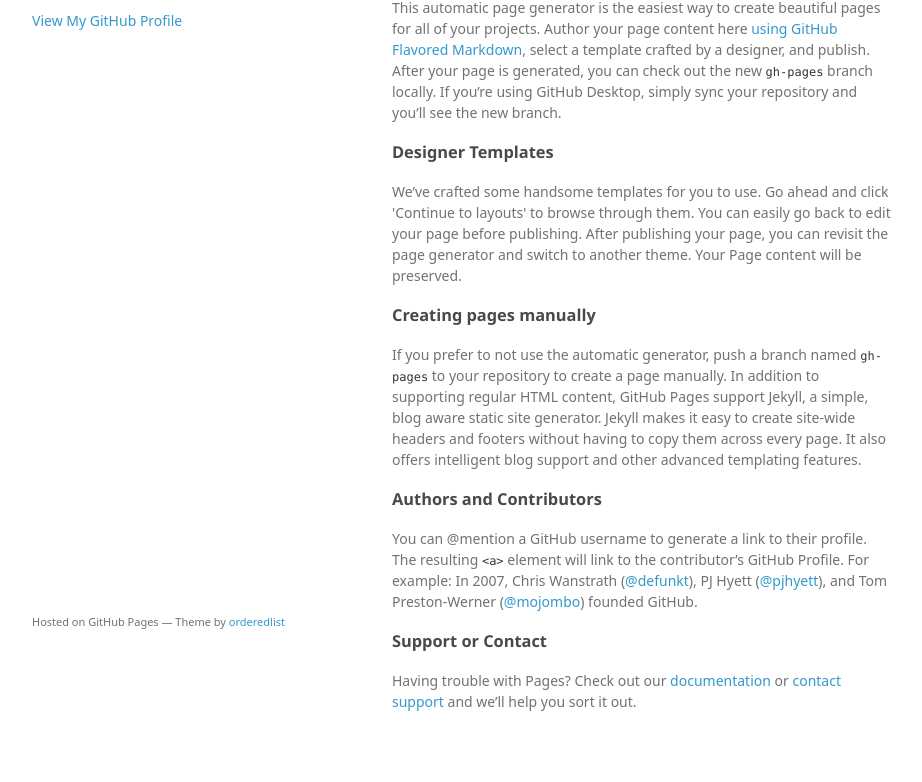
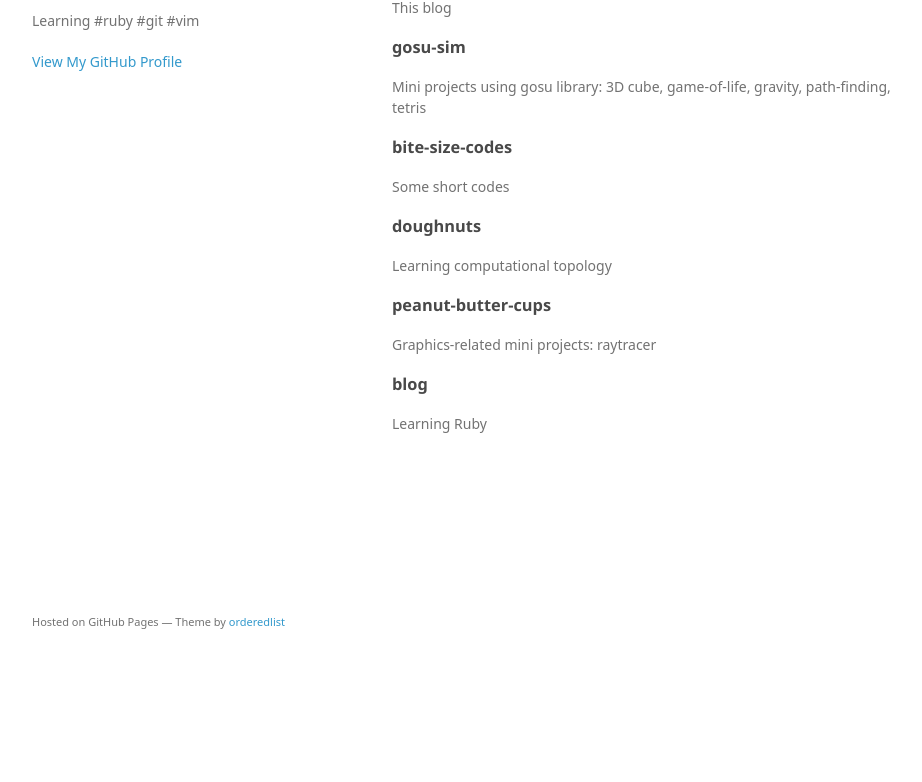
Before and after one commit to mori15haru/mori15haru.github.io, a plain HTML site: page index.html in a window 1280 px wide. Shown: the part 99-881 px from the top of the page, without its empty margins (178-1100 px from the left). After the commit the page ends 800 px from the top, so only its background shows below. Drawn offline with Linux system fonts and the light colour scheme; a web font is replaced by a local one.

Commit message:
Initial commit

```diff
--- a/index.html
+++ b/index.html
@@ -4,7 +4,6 @@
     <meta charset="utf-8">
     <meta http-equiv="X-UA-Compatible" content="chrome=1">
     <title>mori15haru.github.io by mori15haru</title>
-
     <link rel="stylesheet" href="stylesheets/styles.css">
     <link rel="stylesheet" href="stylesheets/github-light.css">
     <meta name="viewport" content="width=device-width">
@@ -15,39 +14,42 @@
   <body>
     <div class="wrapper">
       <header>
-        <h1>mori15haru.github.io</h1>
-        <p></p>
-
-
+        <h1>mori15haru</h1>
+        <p>Learning #ruby #git #vim</p>
         <p class="view"><a href="https://github.com/mori15haru">View My GitHub Profile</a></p>
-
       </header>
       <section>
         <h3>
-<a id="welcome-to-github-pages" class="anchor" href="#welcome-to-github-pages" aria-hidden="true"><span aria-hidden="true" class="octicon octicon-link"></span></a>Welcome to GitHub Pages.</h3>
-
-<p>This automatic page generator is the easiest way to create beautiful pages for all of your projects. Author your page content here <a href="https://guides.github.com/features/mastering-markdown/">using GitHub Flavored Markdown</a>, select a template crafted by a designer, and publish. After your page is generated, you can check out the new <code>gh-pages</code> branch locally. If you’re using GitHub Desktop, simply sync your repository and you’ll see the new branch.</p>
-
-<h3>
-<a id="designer-templates" class="anchor" href="#designer-templates" aria-hidden="true"><span aria-hidden="true" class="octicon octicon-link"></span></a>Designer Templates</h3>
-
-<p>We’ve crafted some handsome templates for you to use. Go ahead and click 'Continue to layouts' to browse through them. You can easily go back to edit your page before publishing. After publishing your page, you can revisit the page generator and switch to another theme. Your Page content will be preserved.</p>
-
-<h3>
-<a id="creating-pages-manually" class="anchor" href="#creating-pages-manually" aria-hidden="true"><span aria-hidden="true" class="octicon octicon-link"></span></a>Creating pages manually</h3>
-
-<p>If you prefer to not use the automatic generator, push a branch named <code>gh-pages</code> to your repository to create a page manually. In addition to supporting regular HTML content, GitHub Pages support Jekyll, a simple, blog aware static site generator. Jekyll makes it easy to create site-wide headers and footers without having to copy them across every page. It also offers intelligent blog support and other advanced templating features.</p>
-
-<h3>
-<a id="authors-and-contributors" class="anchor" href="#authors-and-contributors" aria-hidden="true"><span aria-hidden="true" class="octicon octicon-link"></span></a>Authors and Contributors</h3>
-
-<p>You can @mention a GitHub username to generate a link to their profile. The resulting <code>&lt;a&gt;</code> element will link to the contributor’s GitHub Profile. For example: In 2007, Chris Wanstrath (<a href="https://github.com/defunkt" class="user-mention">@defunkt</a>), PJ Hyett (<a href="https://github.com/pjhyett" class="user-mention">@pjhyett</a>), and Tom Preston-Werner (<a href="https://github.com/mojombo" class="user-mention">@mojombo</a>) founded GitHub.</p>
-
-<h3>
-<a id="support-or-contact" class="anchor" href="#support-or-contact" aria-hidden="true"><span aria-hidden="true" class="octicon octicon-link"></span></a>Support or Contact</h3>
-
-<p>Having trouble with Pages? Check out our <a href="https://help.github.com/pages">documentation</a> or <a href="https://github.com/contact">contact support</a> and we’ll help you sort it out.</p>
-      </section>
+          <a id="welcome-to-github-pages" class="anchor" href="#welcome-to-github-pages" aria-hidden="true">
+            <span aria-hidden="true" class="octicon octicon-link"></span>
+          </a>mori15haru.github.io
+        </h3>
+        <p>This blog</p>
+        <h3>
+          <a id="designer-templates" class="anchor" href="#designer-templates" aria-hidden="true">
+            <span aria-hidden="true" class="octicon octicon-link"></span>
+          </a>gosu-sim</h3>
+        <p>Mini projects using gosu library: 3D cube, game-of-life, gravity, path-finding, tetris</p>
+        <h3>
+          <a id="creating-pages-manually" class="anchor" href="#creating-pages-manually" aria-hidden="true">
+            <span aria-hidden="true" class="octicon octicon-link"></span>
+          </a>bite-size-codes</h3>
+        <p>Some short codes</p>
+        <h3>
+          <a id="authors-and-contributors" class="anchor" href="#authors-and-contributors" aria-hidden="true">
+            <span aria-hidden="true" class="octicon octicon-link"></span>
+          </a>doughnuts</h3>
+        <p>Learning computational topology</p>
+        <h3>
+          <a id="support-or-contact" class="anchor" href="#support-or-contact" aria-hidden="true">
+            <span aria-hidden="true" class="octicon octicon-link"></span>
+          </a>peanut-butter-cups</h3>
+        <p>Graphics-related mini projects: raytracer</p>
+        <h3>
+          <a id="support-or-contact" class="anchor" href="#support-or-contact" aria-hidden="true">
+            <span aria-hidden="true" class="octicon octicon-link"></span>
+          </a>blog</h3>
+        <p>Learning Ruby</p></section>
       <footer>
         <p><small>Hosted on GitHub Pages &mdash; Theme by <a href="https://github.com/orderedlist">orderedlist</a></small></p>
       </footer>
```
